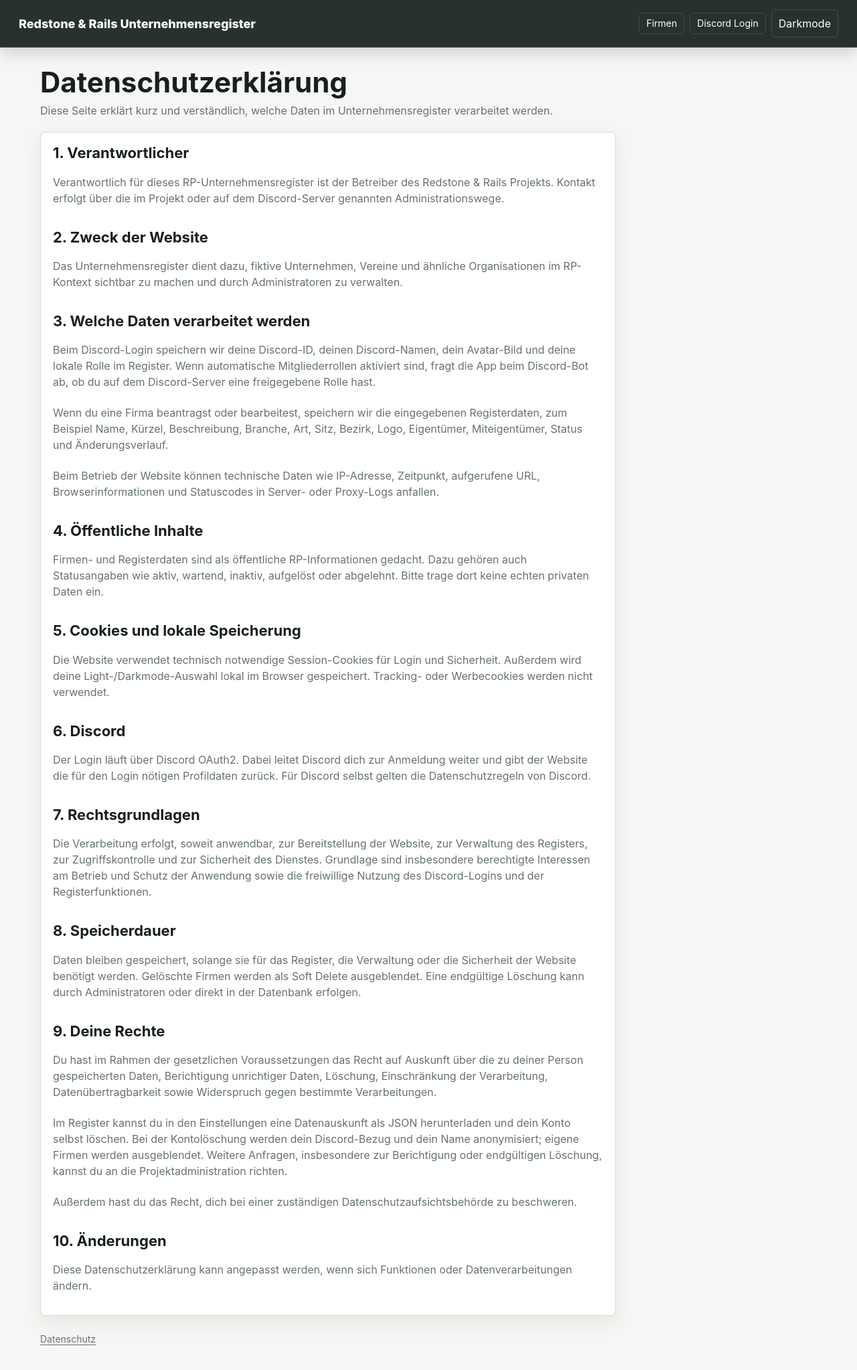
After one commit to ZehJulianLp/unternehmensregister, a Flask app: page /datenschutz in a window 1280 px wide. The commit adds this page. Shown: the whole page at 67% size. Run offline with Flask 3, Linux system fonts and the light colour scheme.

Commit message:
feat: preserve account settings and Discord command support

```diff
--- a/app.py
+++ b/app.py
@@ -1,5 +1,6 @@
 import os
 import re
+import math
 from datetime import datetime, timezone
 from uuid import uuid4
 from functools import wraps
@@ -9,8 +10,10 @@ import truststore
 truststore.inject_into_ssl()
 
 import requests
+from nacl.exceptions import BadSignatureError
+from nacl.signing import VerifyKey
 from dotenv import load_dotenv
-from flask import Flask, abort, current_app, flash, redirect, render_template, request, session, url_for
+from flask import Flask, abort, current_app, flash, jsonify, redirect, render_template, request, session, url_for
 from flask_limiter import Limiter
 from flask_limiter.util import get_remote_address
 from flask_login import LoginManager, current_user, login_required, login_user, logout_user
@@ -32,6 +35,10 @@ DISCORD_TOKEN_URL = f"{DISCORD_API_BASE}/oauth2/token"
 DISCORD_USER_URL = f"{DISCORD_API_BASE}/users/@me"
 DISCORD_DM_URL = f"{DISCORD_API_BASE}/users/@me/channels"
 DISCORD_GUILD_MEMBER_URL = f"{DISCORD_API_BASE}/guilds/{{guild_id}}/members/{{user_id}}"
+DISCORD_INTERACTION_PING = 1
+DISCORD_INTERACTION_APPLICATION_COMMAND = 2
+DISCORD_INTERACTION_RESPONSE_PONG = 1
+DISCORD_INTERACTION_RESPONSE_CHANNEL_MESSAGE = 4
 ALLOWED_LOGO_EXTENSIONS = {"png", "jpg", "jpeg", "webp", "gif"}
 STATUS_LABELS = {
     "pending": "Wartet auf Freigabe",
@@ -60,6 +67,7 @@ TYPE_LABELS = {
 }
 DEFAULT_PER_PAGE = 30
 MAX_PER_PAGE = 100
+ACCOUNT_DELETE_CONFIRMATION = "KONTO LÖSCHEN"
 
 
 def create_app():
@@ -76,7 +84,8 @@ def create_app():
     os.makedirs(app.config["LOGO_UPLOAD_FOLDER"], exist_ok=True)
 
     db.init_app(app)
-    CSRFProtect(app)
+    csrf = CSRFProtect(app)
+    app.extensions["csrf_protect"] = csrf
     limiter = Limiter(
         get_remote_address,
         app=app,
@@ -172,6 +181,35 @@ def register_routes(app):
             districts=districts,
         )
 
+    @app.route("/datenschutz")
+    def privacy():
+        return render_template("privacy.html", title="Datenschutzerklärung")
+
+    @app.route("/discord/interactions", methods=["POST"])
+    @app.extensions["csrf_protect"].exempt
+    @app.extensions["limiter"].limit("120 per minute")
+    def discord_interactions():
+        if not verify_discord_interaction_signature():
+            abort(401)
+
+        interaction = request.get_json(silent=True) or {}
+        interaction_type = interaction.get("type")
+        if interaction_type == DISCORD_INTERACTION_PING:
+            return jsonify({"type": DISCORD_INTERACTION_RESPONSE_PONG})
+
+        if interaction_type != DISCORD_INTERACTION_APPLICATION_COMMAND:
+            return discord_interaction_message("Dieser Interaction-Typ wird nicht unterstützt.", ephemeral=True)
+
+        command = interaction.get("data", {}).get("name")
+        if command == "bremsweg":
+            speed = get_discord_command_option(interaction, "geschwindigkeit")
+            if speed is None:
+                return discord_interaction_message("Bitte gib eine Geschwindigkeit in km/h an.", ephemeral=True)
+            distance = speed_to_braking_distance(speed)
+            return discord_interaction_message(f"Mindestsignalabstand bei {int(speed)} km/h: **{distance} m**")
+
+        return discord_interaction_message("Unbekannter Command.", ephemeral=True)
+
     @app.route("/me")
     @login_required
     def my_companies():
@@ -183,6 +221,64 @@ def register_routes(app):
             .all()
         )
         return render_template("my_companies.html", companies=companies)
+
+    @app.route("/settings")
+    @login_required
+    def settings():
+        owned_companies = Company.query.filter_by(owner_id=current_user.id, deleted_at=None).order_by(Company.created_at.desc()).all()
+        managed_companies = (
+            Company.query.join(CompanyManager)
+            .filter(CompanyManager.user_id == current_user.id, Company.deleted_at.is_(None))
+            .order_by(Company.created_at.desc())
+            .all()
+        )
+        audit_logs = AuditLog.query.filter_by(actor_id=current_user.id).order_by(AuditLog.created_at.desc()).limit(10).all()
+        return render_template(
+            "settings.html",
+            title="Einstellungen",
+            owned_companies=owned_companies,
+            managed_companies=managed_companies,
+            audit_logs=audit_logs,
+            discord_role_sync_enabled=is_discord_member_role_sync_enabled(),
+        )
+
+    @app.route("/settings/export")
+    @login_required
+    def settings_export():
+        return jsonify(build_user_data_export(current_user))
+
+    @app.route("/settings/sync-discord-role", methods=["POST"])
+    @app.extensions["limiter"].limit("5 per minute")
+    @login_required
+    def settings_sync_discord_role():
+        if not is_discord_member_role_sync_enabled():
+            flash("Discord-Rollenabgleich ist nicht konfiguriert.", "error")
+            return redirect(url_for("settings"))
+        if current_user.is_admin or current_user.is_owner:
+            flash("Deine aktuelle Rolle ist bereits höher als Mitglied.", "success")
+            return redirect(url_for("settings"))
+        if user_has_discord_member_role(current_user.discord_id):
+            current_user.role = "member"
+            db.session.commit()
+            flash("Deine Discord-Rolle wurde geprüft. Du bist jetzt Mitglied.", "success")
+        else:
+            flash("Für deinen Discord-Account wurde keine freigegebene Mitgliedsrolle gefunden.", "error")
+        return redirect(url_for("settings"))
+
+    @app.route("/settings/delete-account", methods=["POST"])
+    @app.extensions["limiter"].limit("3 per hour")
+    @login_required
+    def settings_delete_account():
+        confirmation = request.form.get("confirmation", "").strip()
+        if confirmation != ACCOUNT_DELETE_CONFIRMATION:
+            flash(f"Bitte gib zur Bestätigung exakt {ACCOUNT_DELETE_CONFIRMATION} ein.", "error")
+            return redirect(url_for("settings"))
+
+        deleted_username = current_user.username
+        delete_user_account(current_user)
+        logout_user()
+        flash(f"Das Konto {deleted_username} wurde gelöscht. Zugehörige eigene Firmen wurden ausgeblendet.", "success")
+        return redirect(url_for("index"))
 
     @app.route("/company/<int:company_id>")
     def company_detail(company_id):
@@ -731,6 +827,44 @@ def promote_company_actor(user):
         user.role = "owner"
 
 
+def speed_to_braking_distance(speed):
+    acceleration = 20
+    if 0 <= speed <= 160:
+        rounded_speed = math.ceil(speed / 10) * 10
+        braking_distance = (rounded_speed / 3.6) ** 2 / (2 * acceleration / 3.6)
+        return math.floor(braking_distance / 50) * 50 + 50
+    return 200
+
+
+def get_discord_command_option(interaction, name):
+    for option in interaction.get("data", {}).get("options", []):
+        if option.get("name") == name:
+            return option.get("value")
+    return None
+
+
+def discord_interaction_message(content, ephemeral=False):
+    data = {"content": content}
+    if ephemeral:
+        data["flags"] = 64
+    return jsonify({"type": DISCORD_INTERACTION_RESPONSE_CHANNEL_MESSAGE, "data": data})
+
+
+def verify_discord_interaction_signature():
+    public_key = os.getenv("DISCORD_PUBLIC_KEY", "").strip()
+    signature = request.headers.get("X-Signature-Ed25519", "")
+    timestamp = request.headers.get("X-Signature-Timestamp", "")
+    if not public_key or not signature or not timestamp:
+        return False
+
+    try:
+        verify_key = VerifyKey(bytes.fromhex(public_key))
+        verify_key.verify(timestamp.encode("utf-8") + request.get_data(), bytes.fromhex(signature))
+        return True
+    except (BadSignatureError, ValueError):
+        return False
+
+
 def exchange_discord_code(code):
     data = {
         "client_id": os.getenv("DISCORD_CLIENT_ID"),
@@ -880,6 +1014,87 @@ def sync_admin_roles():
     db.session.commit()
 
 
+def delete_user_account(user):
+    now = datetime.now(timezone.utc)
+    owned_companies = Company.query.filter_by(owner_id=user.id, deleted_at=None).all()
+    for company in owned_companies:
+        company.deleted_at = now
+        add_change(company, user, "owner_account_deleted", "Eigentümerkonto wurde gelöscht; Firma wurde ausgeblendet.")
+        add_audit(user, "owner_account_deleted", "company", company.id, f"Eigentümerkonto von {user.username} wurde gelöscht; Firma {company.name} wurde ausgeblendet.")
+
+    CompanyManager.query.filter_by(user_id=user.id).delete()
+    user.discord_id = f"deleted-{user.id}"
+    user.username = "Gelöschter Nutzer"
+    user.avatar = None
+    user.role = "viewer"
+    db.session.commit()
+
+
+def build_user_data_export(user):
+    owned_companies = Company.query.filter_by(owner_id=user.id).order_by(Company.created_at.desc()).all()
+    managed_companies = (
+        Company.query.join(CompanyManager)
+        .filter(CompanyManager.user_id == user.id)
+        .order_by(Company.created_at.desc())
+        .all()
+    )
+    audit_logs = AuditLog.query.filter_by(actor_id=user.id).order_by(AuditLog.created_at.desc()).all()
+    changes = CompanyChange.query.filter_by(user_id=user.id).order_by(CompanyChange.created_at.desc()).all()
+    return {
+        "user": {
+            "id": user.id,
+            "discord_id": user.discord_id,
+            "username": user.username,
+            "avatar": user.avatar,
+            "role": user.role,
+            "created_at": user.created_at.isoformat() if user.created_at else None,
+            "updated_at": user.updated_at.isoformat() if user.updated_at else None,
+        },
+        "owned_companies": [serialize_company(company) for company in owned_companies],
+        "managed_companies": [serialize_company(company) for company in managed_companies],
+        "audit_logs": [
+            {
+                "action": log.action,
+                "target_type": log.target_type,
+                "target_id": log.target_id,
+                "description": log.description,
+                "created_at": log.created_at.isoformat() if log.created_at else None,
+            }
+            for log in audit_logs
+        ],
+        "company_changes": [
+            {
+                "company_id": change.company_id,
+                "action": change.action,
+                "description": change.description,
+                "created_at": change.created_at.isoformat() if change.created_at else None,
+            }
+            for change in changes
+        ],
+    }
+
+
+def serialize_company(company):
+    return {
+        "id": company.id,
+        "register_id": company.register_id,
+        "name": company.name,
+        "short_name": company.short_name,
+        "company_type": company.company_type,
+        "industry": company.industry,
+        "status": company.status,
+        "headquarters": company.headquarters,
+        "district": company.district,
+        "deleted_at": company.deleted_at.isoformat() if company.deleted_at else None,
+        "created_at": company.created_at.isoformat() if company.created_at else None,
+        "updated_at": company.updated_at.isoformat() if company.updated_at else None,
+    }
+
+
+def is_discord_member_role_sync_enabled():
+    return bool(os.getenv("DISCORD_GUILD_ID", "").strip() and get_env_id_set("DISCORD_MEMBER_ROLE_IDS") and os.getenv("DISCORD_BOT_TOKEN"))
+
+
 def get_env_id_set(name):
     return {item.strip() for item in os.getenv(name, "").split(",") if item.strip()}
 
--- a/requirements.txt
+++ b/requirements.txt
@@ -8,3 +8,4 @@ Flask-WTF==1.2.1
 Flask-Limiter==3.8.0
 Pillow==10.4.0
 gunicorn==22.0.0
+PyNaCl==1.5.0
--- a/static/css/styles.css
+++ b/static/css/styles.css
@@ -120,6 +120,17 @@ a {
     margin: 28px auto 48px;
 }
 
+.site-footer {
+    width: min(1160px, calc(100% - 32px));
+    margin: -24px auto 36px;
+    color: var(--muted);
+    font-size: 14px;
+}
+
+.site-footer a {
+    color: var(--muted);
+}
+
 .page-heading,
 .detail-header {
     margin-bottom: 20px;
@@ -155,6 +166,20 @@ h2 {
 p {
     margin: 0 0 14px;
     color: var(--muted);
+}
+
+.legal-text {
+    display: grid;
+    gap: 8px;
+    max-width: 860px;
+}
+
+.legal-text h2 {
+    margin-top: 12px;
+}
+
+.legal-text h2:first-child {
+    margin-top: 0;
 }
 
 .company-grid {
--- a/templates/base.html
+++ b/templates/base.html
@@ -13,6 +13,7 @@
             <a href="{{ url_for('index') }}">Firmen</a>
             {% if current_user.is_authenticated %}
                 <a href="{{ url_for('my_companies') }}">Meine Firmen</a>
+                <a href="{{ url_for('settings') }}">Einstellungen</a>
                 {% if current_user.role != "viewer" %}
                     <a href="{{ url_for('company_new') }}">Firma beantragen</a>
                 {% endif %}
@@ -42,6 +43,9 @@
 
         {% block content %}{% endblock %}
     </main>
+    <footer class="site-footer">
+        <a href="{{ url_for('privacy') }}">Datenschutz</a>
+    </footer>
     <script>
         (function () {
             const root = document.documentElement;
--- /dev/null
+++ b/templates/privacy.html
@@ -0,0 +1,44 @@
+{% extends "base.html" %}
+
+{% block content %}
+<section class="page-heading">
+    <h1>Datenschutzerklärung</h1>
+    <p>Diese Seite erklärt kurz und verständlich, welche Daten im Unternehmensregister verarbeitet werden.</p>
+</section>
+
+<section class="panel legal-text">
+    <h2>1. Verantwortlicher</h2>
+    <p>Verantwortlich für dieses RP-Unternehmensregister ist der Betreiber des Redstone &amp; Rails Projekts. Kontakt erfolgt über die im Projekt oder auf dem Discord-Server genannten Administrationswege.</p>
+
+    <h2>2. Zweck der Website</h2>
+    <p>Das Unternehmensregister dient dazu, fiktive Unternehmen, Vereine und ähnliche Organisationen im RP-Kontext sichtbar zu machen und durch Administratoren zu verwalten.</p>
+
+    <h2>3. Welche Daten verarbeitet werden</h2>
+    <p>Beim Discord-Login speichern wir deine Discord-ID, deinen Discord-Namen, dein Avatar-Bild und deine lokale Rolle im Register. Wenn automatische Mitgliederrollen aktiviert sind, fragt die App beim Discord-Bot ab, ob du auf dem Discord-Server eine freigegebene Rolle hast.</p>
+    <p>Wenn du eine Firma beantragst oder bearbeitest, speichern wir die eingegebenen Registerdaten, zum Beispiel Name, Kürzel, Beschreibung, Branche, Art, Sitz, Bezirk, Logo, Eigentümer, Miteigentümer, Status und Änderungsverlauf.</p>
+    <p>Beim Betrieb der Website können technische Daten wie IP-Adresse, Zeitpunkt, aufgerufene URL, Browserinformationen und Statuscodes in Server- oder Proxy-Logs anfallen.</p>
+
+    <h2>4. Öffentliche Inhalte</h2>
+    <p>Firmen- und Registerdaten sind als öffentliche RP-Informationen gedacht. Dazu gehören auch Statusangaben wie aktiv, wartend, inaktiv, aufgelöst oder abgelehnt. Bitte trage dort keine echten privaten Daten ein.</p>
+
+    <h2>5. Cookies und lokale Speicherung</h2>
+    <p>Die Website verwendet technisch notwendige Session-Cookies für Login und Sicherheit. Außerdem wird deine Light-/Darkmode-Auswahl lokal im Browser gespeichert. Tracking- oder Werbecookies werden nicht verwendet.</p>
+
+    <h2>6. Discord</h2>
+    <p>Der Login läuft über Discord OAuth2. Dabei leitet Discord dich zur Anmeldung weiter und gibt der Website die für den Login nötigen Profildaten zurück. Für Discord selbst gelten die Datenschutzregeln von Discord.</p>
+
+    <h2>7. Rechtsgrundlagen</h2>
+    <p>Die Verarbeitung erfolgt, soweit anwendbar, zur Bereitstellung der Website, zur Verwaltung des Registers, zur Zugriffskontrolle und zur Sicherheit des Dienstes. Grundlage sind insbesondere berechtigte Interessen am Betrieb und Schutz der Anwendung sowie die freiwillige Nutzung des Discord-Logins und der Registerfunktionen.</p>
+
+    <h2>8. Speicherdauer</h2>
+    <p>Daten bleiben gespeichert, solange sie für das Register, die Verwaltung oder die Sicherheit der Website benötigt werden. Gelöschte Firmen werden als Soft Delete ausgeblendet. Eine endgültige Löschung kann durch Administratoren oder direkt in der Datenbank erfolgen.</p>
+
+    <h2>9. Deine Rechte</h2>
+    <p>Du hast im Rahmen der gesetzlichen Voraussetzungen das Recht auf Auskunft über die zu deiner Person gespeicherten Daten, Berichtigung unrichtiger Daten, Löschung, Einschränkung der Verarbeitung, Datenübertragbarkeit sowie Widerspruch gegen bestimmte Verarbeitungen.</p>
+    <p>Im Register kannst du in den Einstellungen eine Datenauskunft als JSON herunterladen und dein Konto selbst löschen. Bei der Kontolöschung werden dein Discord-Bezug und dein Name anonymisiert; eigene Firmen werden ausgeblendet. Weitere Anfragen, insbesondere zur Berichtigung oder endgültigen Löschung, kannst du an die Projektadministration richten.</p>
+    <p>Außerdem hast du das Recht, dich bei einer zuständigen Datenschutzaufsichtsbehörde zu beschweren.</p>
+
+    <h2>10. Änderungen</h2>
+    <p>Diese Datenschutzerklärung kann angepasst werden, wenn sich Funktionen oder Datenverarbeitungen ändern.</p>
+</section>
+{% endblock %}
```
Also changed, not shown: other parts of static/css/styles.css (+39 -1 lines), templates/settings.html (added, +102 -0 lines), README.md, 1 other file.
